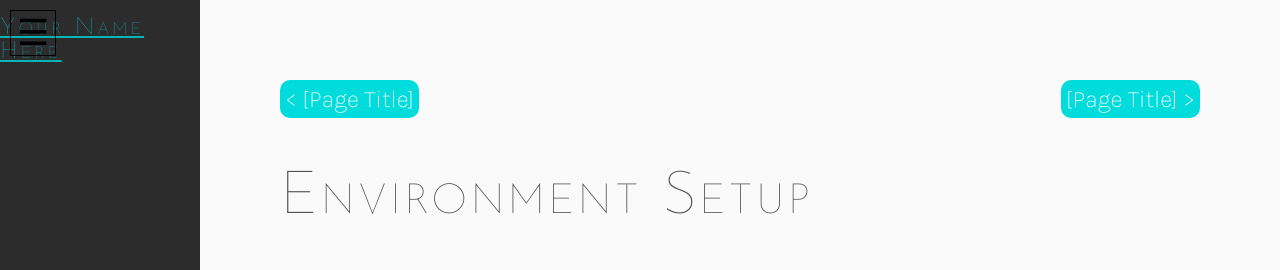
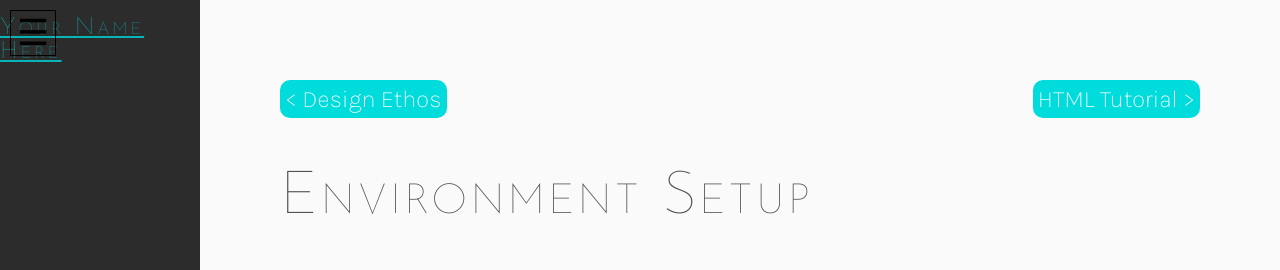
Before and after one commit to scholarslab/brackets, a Jekyll site: the page built from environment.html, in a window 1280 px wide. Shown: the top 270 px of the page. Built offline with Jekyll 4.4.1, drawn with Linux system fonts in a browser that asks for light colours.

Commit message:
Preliminary work on lesson pagination.
Needs some CSS update to ensure placement of links is consistent
when only one link appears.

Closes #4

```diff
--- a/_config.yml
+++ b/_config.yml
@@ -30,12 +30,14 @@ twitter_username: scholarslab
 github_username:  scholarslab
 permalink: /:year/:month/:title/
 
-global_navigation:
+lesson_navigation:
   - individuality-solidarity
   - design-ethos
   - environment
   - html-tutorial
   - css-tutorial
+
+complementary_navigation:
   - about
   - glossary
 
--- a/_layouts/default.html
+++ b/_layouts/default.html
@@ -17,7 +17,11 @@
         <div id="slide-nav" class="slide-content">
         <button type="button" id="close" class="close-btn" aria-label="close navigation">&times;</button>
         <ul id="link-list">
-        {% for item in site.global_navigation %}
+        {% for item in site.lesson_navigation %}
+        {% assign link = site.pages | where_exp: "page", "page.url contains item" | first %}
+        <li><a class="{{ item }}{% if page.url == link.url %} current{% endif %}" href="{{ link.url | relative_url }}">{{ link.title }}</a></li>
+        {% endfor %}
+        {% for item in site.complementary_navigation %}
         {% assign link = site.pages | where_exp: "page", "page.url contains item" | first %}
         <li><a class="{{ item }}{% if page.url == link.url %} current{% endif %}" href="{{ link.url | relative_url }}">{{ link.title }}</a></li>
         {% endfor %}
--- a/_layouts/lesson.html
+++ b/_layouts/lesson.html
@@ -2,9 +2,27 @@
 layout: default
 ---
 <article class="lesson">
+    {% assign lesson_navigation = site.lesson_navigation %}
+    {% for item in lesson_navigation %}
+        {% if page.url contains item %}
+        {% if forloop.first == false %}
+            {% assign previous = forloop.index0 | minus:1 %}
+            {% assign previous_page = site.pages | where_exp: "page", "page.url contains lesson_navigation[previous]" | first %}
+            {% capture previous_link %}
+                <a class="previous" href="{{ previous_page.url | relative_url }}">{{ previous_page.title }}</a>
+            {% endcapture %}
+        {% endif %}
+        {% if forloop.last == false %}
+            {% assign next = forloop.index0 | plus:1 %}
+            {% assign next_page = site.pages | where_exp: "page", "page.url contains lesson_navigation[next]" | first %}
+            {% capture next_link %}
+            <a class="next" href="{{ next_page.url | relative_url }}">{{ next_page.title }}</a>
+            {% endcapture %}
+        {% endif %}
+        {% endif %}
+    {% endfor %}
     <nav class="lesson-navigation">
-        <a href="#" class="previous">[Page Title]</a>
-        <a href="#" class="next">[Page Title]</a>
+        {{ previous_link }}{{ next_link }}
     </nav>
     <h1>{{ page.title }}</h1>
     <div class="content">
--- a/css/style.scss
+++ b/css/style.scss
@@ -145,7 +145,9 @@ main {
 /* Lesson Navigation */
 .lesson-navigation {
     display: flex;
+    flex-direction: row;
     justify-content: space-between;
+    width: 100%;
 }
 
 .lesson-navigation a,
```
